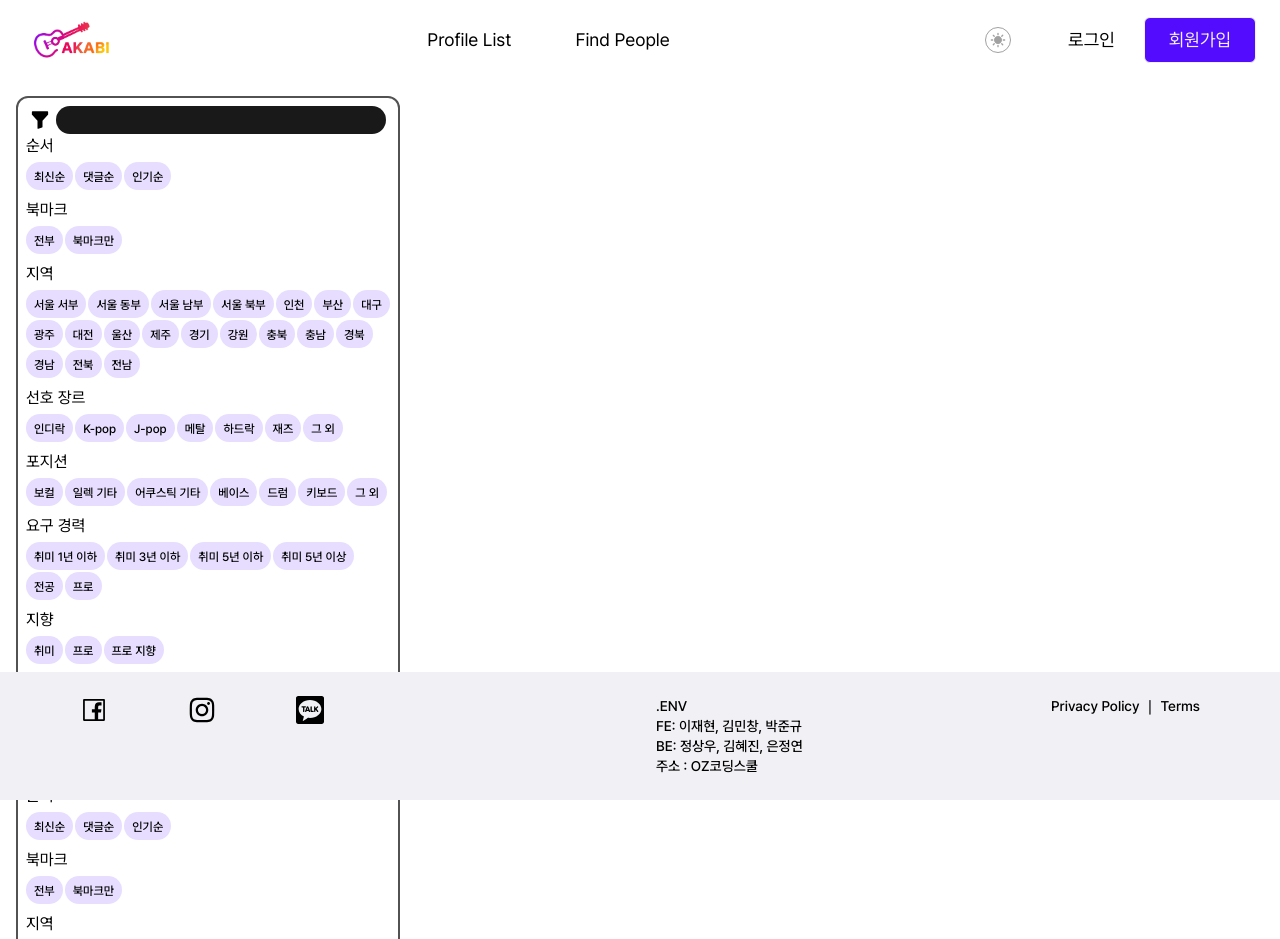
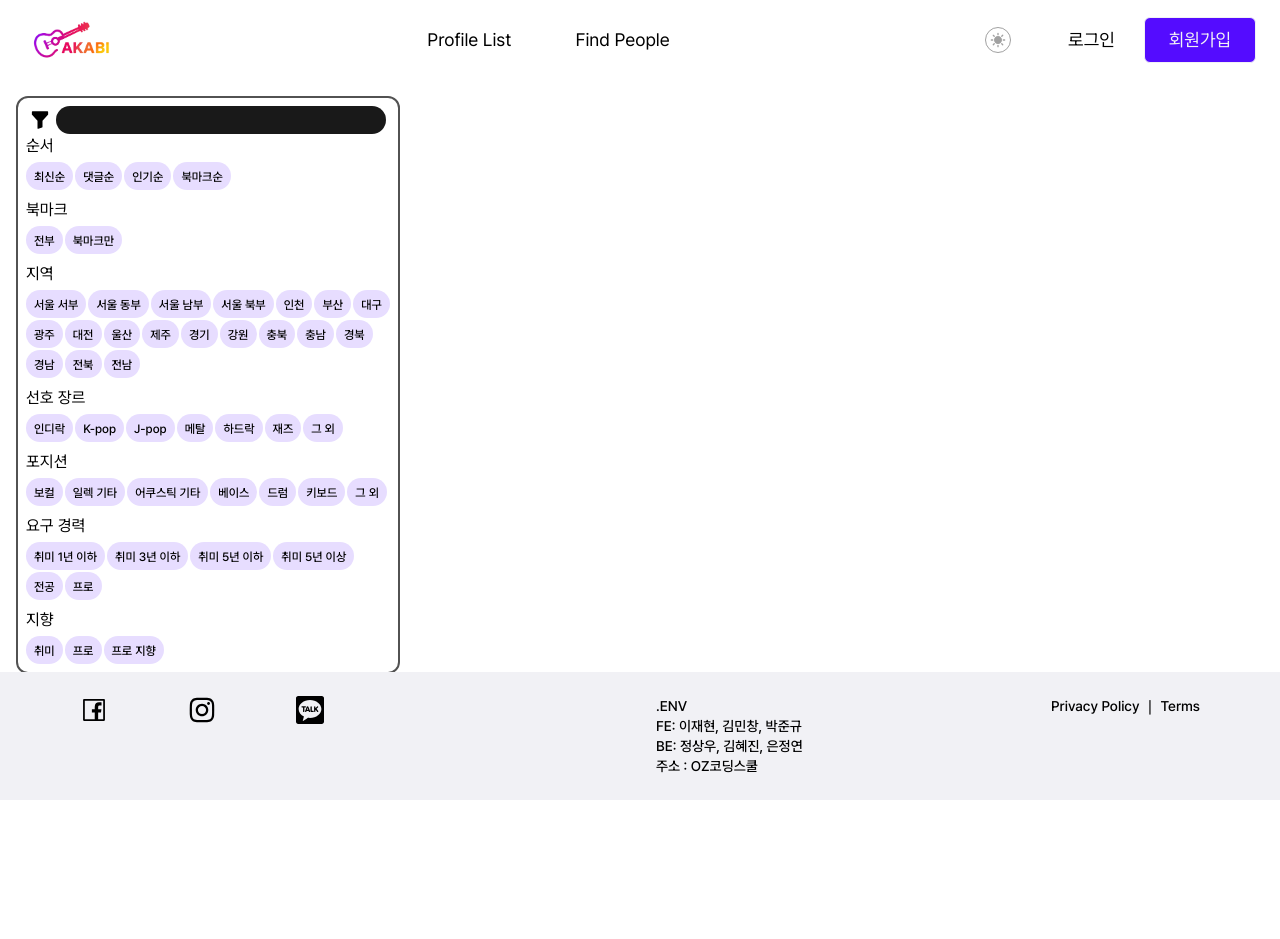
Before and after one commit to env-project/frontend, a React (Vite) app: page /recruitment-post in a window 1280 px wide. Shown: the top 939 px of the page. After the commit the page ends 800 px from the top, so only its background shows below. Built offline with nearby package versions, Linux system fonts and the light colour scheme.

Commit message:
#96: 뱃지 클릭 시 해당 값 queryParameter에 토글

```diff
--- a/src/components/Filter.tsx
+++ b/src/components/Filter.tsx
@@ -1,6 +1,8 @@
 import { BsFillFunnelFill } from "react-icons/bs";
 import Badge from "@/components/Badge";
 import Text from "@/components/text/Text";
+import { useSearchParams } from "react-router";
+import { cn } from "@/libs/utils";
 
 //마스터 데이터 실제론 api로 받기
 const MASTER_DATA: MasterData = {
@@ -75,11 +77,18 @@ export default function Filter({ filterType }: FilterProps) {
     genres,
     experience_levels: experienceLevels,
     orientations,
-    recruitment_types: recruitmentTypes,
   } = MASTER_DATA;
 
-  const orders = ["최신순", "댓글순", "인기순"];
-  const bookmarks = ["전부", "북마크만"];
+  const orders = [
+    { id: "latest", name: "최신순" },
+    { id: "commnets", name: "댓글순" },
+    { id: "views", name: "인기순" },
+    { id: "boomark", name: "북마크순" },
+  ];
+  const bookmarks = [
+    { id: "all", name: "전부" },
+    { id: "bookmark", name: "북마크만" },
+  ];
 
   return (
     <div className="flex flex-col border-2 border-neutral-600 rounded-xl max-w-sm p-2">
@@ -88,19 +97,17 @@ export default function Filter({ filterType }: FilterProps) {
         <input className="rounded-full bg-bg-on-dark text-text-on-dark px-3 py-0.5 focus:outline-none flex-1" />
       </div>
       <div className="flex flex-col space-y-2">
-        <FilterSection title={"순서"} data={orders} />
-        <FilterSection title={"북마크"} data={bookmarks} />
-        <FilterSection title={"지역"} data={regions} />
-        <FilterSection title={"선호 장르"} data={genres} />
-        <FilterSection title={"포지션"} data={positions} />
+        <FilterSection queryKey="sort_by" title={"순서"} data={orders} />
+        <FilterSection queryKey="bookmark" title={"북마크"} data={bookmarks} />
+        <FilterSection queryKey="region_ids" title={"지역"} data={regions} />
+        <FilterSection queryKey="genre_ids" title={"선호 장르"} data={genres} />
+        <FilterSection queryKey="positions_id" title={"포지션"} data={positions} />
         <FilterSection
+          queryKey="experience_level_ids"
           title={filterType === "recruitmentPostFilter" ? "요구 경력" : "경력"}
           data={experienceLevels}
         />
-        <FilterSection title={"지향"} data={orientations} />
-        {filterType === "recruitmentPostFilter" ? (
-          <FilterSection title={"밴드 타입"} data={recruitmentTypes} />
-        ) : null}
+        <FilterSection queryKey="orientation_ids" title={"지향"} data={orientations} />
       </div>
     </div>
   );
@@ -108,30 +115,62 @@ export default function Filter({ filterType }: FilterProps) {
 
 interface FilterSectionProps {
   title: string;
-  data:
-    | {
+  data: {
     id: string;
     name: string;
-      }[]
-    | string[];
+  }[];
+  queryKey: string;
+}
+function FilterSection({ title, data, queryKey }: FilterSectionProps) {
+  const [searchParams, setSearchParams] = useSearchParams();
+
+  /** 특정 queryKey에 대해 값(id)을 토글하는 함수 */
+  const toggleQueryParam = (key: string, value: string) => {
+    const currentValues = searchParams.get(key)?.split(",").filter(Boolean) ?? [];
+
+    let updatedValues: string[];
+    if (currentValues.includes(value)) {
+      updatedValues = currentValues.filter((v) => v !== value); // 제거
+    } else {
+      updatedValues = [...currentValues, value]; // 추가
     }
 
-function FilterSection({ title, data }: FilterSectionProps) {
+    if (updatedValues.length > 0) {
+      searchParams.set(key, updatedValues.join(","));
+    } else {
+      searchParams.delete(key);
+    }
+
+    setSearchParams(searchParams);
+  };
+
   return (
     <section className="flex flex-col items-start space-y-1">
       <Text variant="mainText">{title}</Text>
       <div className="flex flex-wrap items-start justify-start gap-0.5">
-        {data.map((data, i) => (
+        {data.map((item) => {
+          const selectedValues = searchParams.get(queryKey)?.split(",").filter(Boolean) ?? [];
+          const isSelected = selectedValues.includes(item.id);
+
+          return (
             <Badge
-            color="primarySoft"
+              color={isSelected ? "primary" : "primarySoft"}
               size="sm"
               textVariant="label"
-            key={typeof data === "string" ? i : data.id}
-            className="cursor-pointer hover:bg-primary"
+              key={item.id}
+              onClick={(e) => {
+                e.preventDefault();
+                toggleQueryParam(queryKey, item.id);
+              }}
+              className={cn(
+                "cursor-pointer ",
+                isSelected ? " hover:bg-primary-soft" : "hover:bg-primary"
+              )}
             >
-            {typeof data === "string" ? data : data.name}
+              {item.name}
             </Badge>
-        ))}
+          );
+        })}
       </div>
     </section>
   );
--- a/src/pages/recruitment-post/RecruitmentList.tsx
+++ b/src/pages/recruitment-post/RecruitmentList.tsx
@@ -4,7 +4,6 @@ export default function RecruitmentList() {
   return (
     <div className="p-4 gap-2 flex flex-col">
       <Filter filterType="recruitmentPostFilter" />
-      <Filter filterType="profileFilter" />
       RecruitmentList
     </div>
   );
```
Lines whose indentation alone changed are shown as unchanged.
